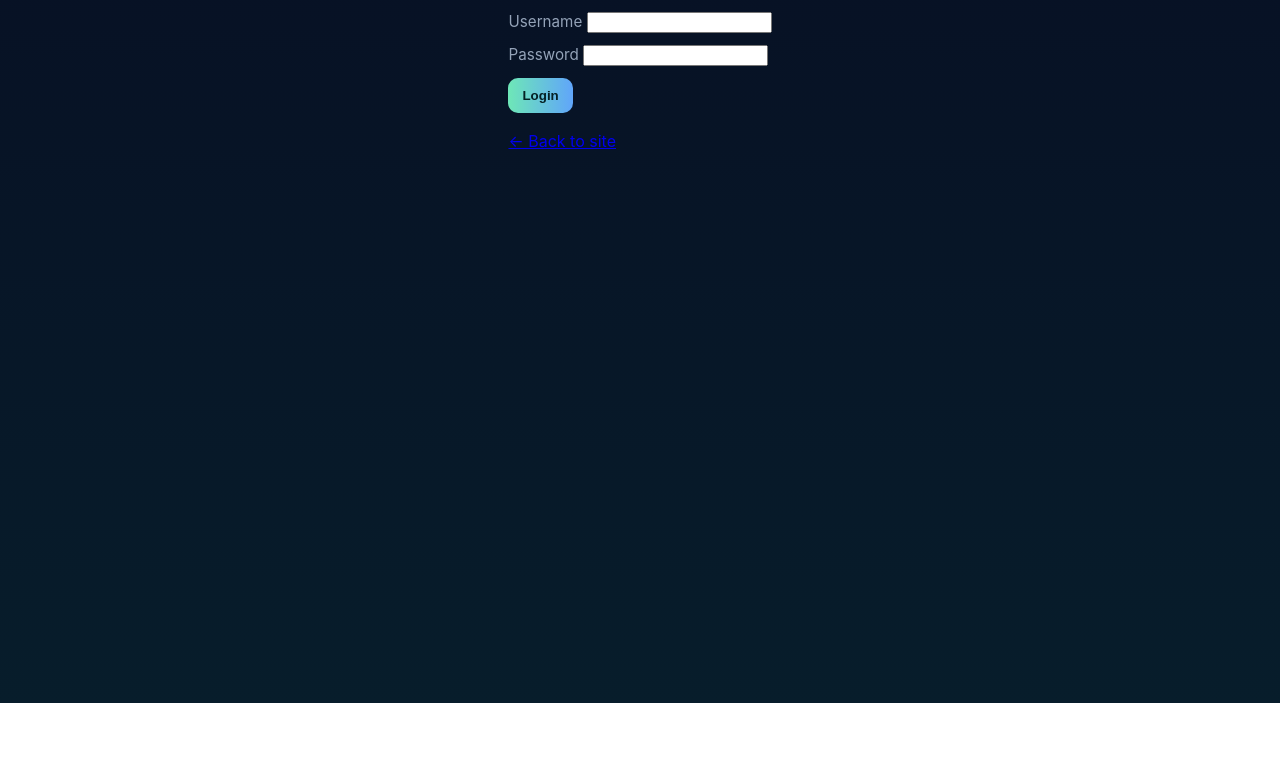
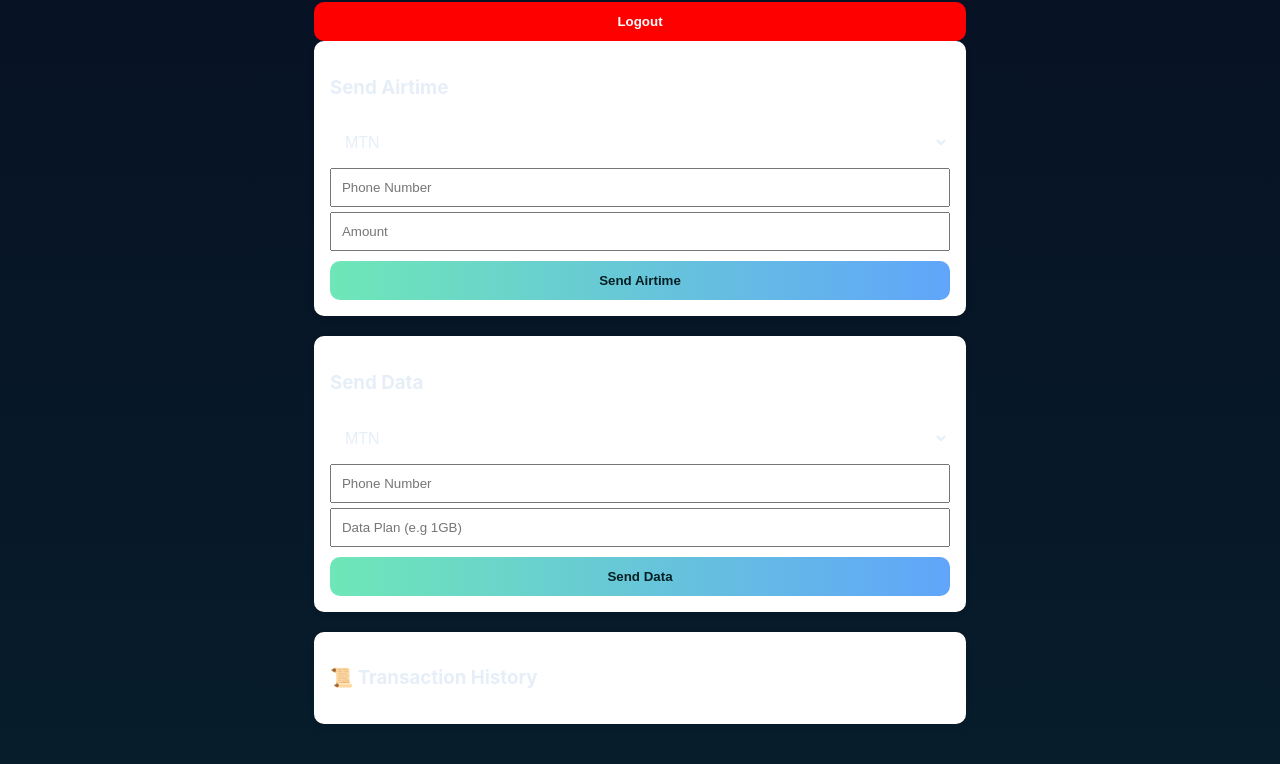
Before and after one commit to joeviral/frontend_data-airtime-flow-, a plain HTML site: page admin.html in a window 1280 px wide. Shown: the part 97-861 px from the top of the page. Before the commit the page ends 800 px from the top, so only its background shows below. Drawn offline with Linux system fonts and the light colour scheme; sample sign-in values are in the browser's storage.

Commit message:
Refactor admin.html for dashboard layout and features

```diff
--- a/admin.html
+++ b/admin.html
@@ -1,55 +1,145 @@
 <!doctype html>
 <html lang="en">
 <head>
-<meta charset="utf-8" />
-<meta name="viewport" content="width=device-width,initial-scale=1" />
-<title>Admin Login — Joetech</title>
+<meta charset="utf-8">
+<meta name="viewport" content="width=device-width,initial-scale=1">
+<title>Joetech Admin Dashboard</title>
 <link rel="stylesheet" href="styles.css">
+<style>
+.dashboard{
+  max-width:700px;
+  margin:auto;
+  padding:20px;
+}
+.card{
+  padding:15px;
+  background:#ffffff;
+  border-radius:10px;
+  margin-bottom:20px;
+  box-shadow:0px 2px 6px rgba(0,0,0,0.1);
+}
+input, select{
+  width:100%;
+  padding:10px;
+  margin-top:5px;
+}
+button{
+  width:100%;
+  padding:12px;
+  margin-top:10px;
+}
+.history-item{
+  background:#f5f5f5;
+  padding:10px;
+  margin:8px 0;
+  border-radius:6px;
+}
+.logout{
+  background:red;
+  color:white;
+}
+</style>
 </head>
 <body>
-  <div class="container" style="padding-top:40px; max-width:420px">
-    <h2>Admin Login</h2>
-    <form id="loginForm">
-      <label>Username
-        <input id="username" name="username" required>
-      </label>
-      <label>Password
-        <input id="password" name="password" type="password" required>
-      </label>
-      <div class="actions">
-        <button type="submit">Login</button>
-      </div>
-    </form>
-    <p style="margin-top:18px"><a href="index.html">← Back to site</a></p>
+
+<div class="dashboard">
+  <h2>📊 Joetech Admin Dashboard</h2>
+  <button class="logout" onclick="logout()">Logout</button>
+
+  <div class="card">
+    <h3>Send Airtime</h3>
+    <select id="air_network">
+      <option value="MTN">MTN</option>
+      <option value="Airtel">Airtel</option>
+      <option value="Glo">Glo</option>
+      <option value="9mobile">9mobile</option>
+    </select>
+    <input id="air_phone" placeholder="Phone Number">
+    <input id="air_amount" placeholder="Amount">
+    <button onclick="sendAirtime()">Send Airtime</button>
   </div>
 
+  <div class="card">
+    <h3>Send Data</h3>
+    <select id="data_network">
+      <option value="MTN">MTN</option>
+      <option value="Airtel">Airtel</option>
+      <option value="Glo">Glo</option>
+      <option value="9mobile">9mobile</option>
+    </select>
+    <input id="data_phone" placeholder="Phone Number">
+    <input id="data_plan" placeholder="Data Plan (e.g 1GB)">
+    <button onclick="sendData()">Send Data</button>
+  </div>
+
+  <div class="card">
+    <h3>📜 Transaction History</h3>
+    <div id="history"></div>
+  </div>
+</div>
+
 <script>
-const API_BASE = "https://backend-datashare-1.onrender.com";  // YOUR LIVE BACKEND
+const API = "https://backend-datashare-1.onrender.com";
 
-const form = document.getElementById('loginForm');
+// check login
+if(!localStorage.getItem("admin_token")){
+  window.location = "login.html";
+}
 
-form.addEventListener('submit', async (e) => {
-  e.preventDefault();
+function saveHistory(item){
+  let list = JSON.parse(localStorage.getItem("history") || "[]");
+  list.push(item);
+  localStorage.setItem("history", JSON.stringify(list));
+  loadHistory();
+}
 
-  const username = document.getElementById('username').value;
-  const password = document.getElementById('password').value;
+function loadHistory(){
+  let list = JSON.parse(localStorage.getItem("history") || "[]");
+  const box = document.getElementById("history");
+  box.innerHTML = "";
+  list.forEach(i=>{
+    box.innerHTML += `<div class="history-item">📌 ${i}</div>`;
+  });
+}
 
-  const res = await fetch(`${API_BASE}/api/admin/login`, {
-    method:'POST',
-    headers:{'Content-Type':'application/json'},
-    body: JSON.stringify({ username, password })
+loadHistory();
+
+async function sendAirtime(){
+  const network = document.getElementById("air_network").value;
+  const phone = document.getElementById("air_phone").value;
+  const amount = document.getElementById("air_amount").value;
+
+  const res = await fetch(`${API}/api/buy-airtime`, {
+    method:"POST",
+    headers:{ "Content-Type":"application/json" },
+    body: JSON.stringify({ network, phone, amount })
   });
-
   const data = await res.json();
 
-  if (data.success) {
-    localStorage.setItem("adminToken", data.token);
-    alert("Login Successful!");
-    window.location = 'admin.html';
-  } else {
-    alert("Login failed: " + data.message);
-  }
-});
+  alert(data.message);
+  saveHistory(`Airtime: ${amount} to ${phone} (${network})`);
+}
+
+async function sendData(){
+  const network = document.getElementById("data_network").value;
+  const phone = document.getElementById("data_phone").value;
+  const plan = document.getElementById("data_plan").value;
+
+  const res = await fetch(`${API}/api/buy-data`, {
+    method:"POST",
+    headers:{ "Content-Type":"application/json" },
+    body: JSON.stringify({ network, phone, plan })
+  });
+  const data = await res.json();
+
+  alert(data.message);
+  saveHistory(`Data: ${plan} to ${phone} (${network})`);
+}
+
+function logout(){
+  localStorage.removeItem("admin_token");
+  window.location = "login.html";
+}
 </script>
 </body>
 </html>
```
